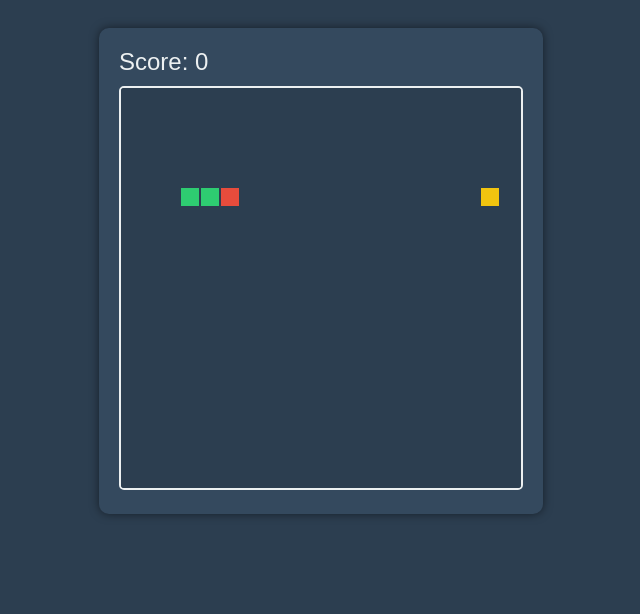
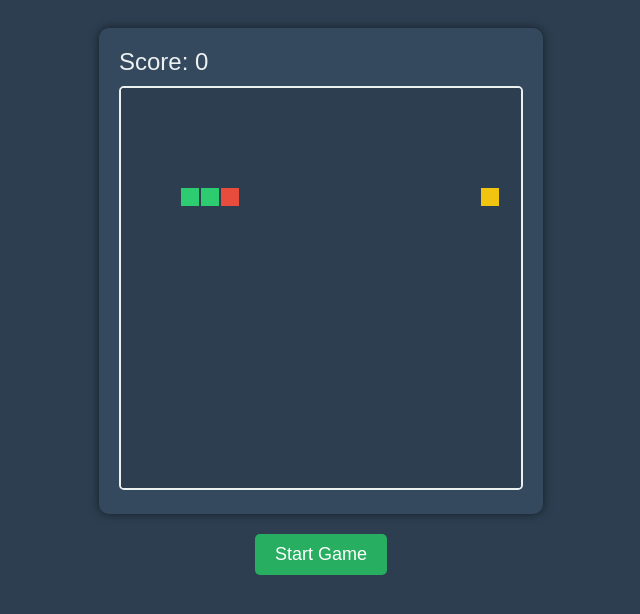
Before and after one commit to abhishektripathi-dev/snake-game, a plain HTML site: page index.html in a window 1280 px wide. Shown: the whole page, without its empty margins (319-959 px from the left). Drawn offline with Linux system fonts and the light colour scheme.

Commit message:
solve bug while starting the game

```diff
--- a/index.html
+++ b/index.html
@@ -194,7 +194,7 @@
         });
 
         // Initial setup
-        startButton.style.display = 'none';
+        // startButton.style.display = 'none';
         initGame();
         drawGame();
     </script>
```
